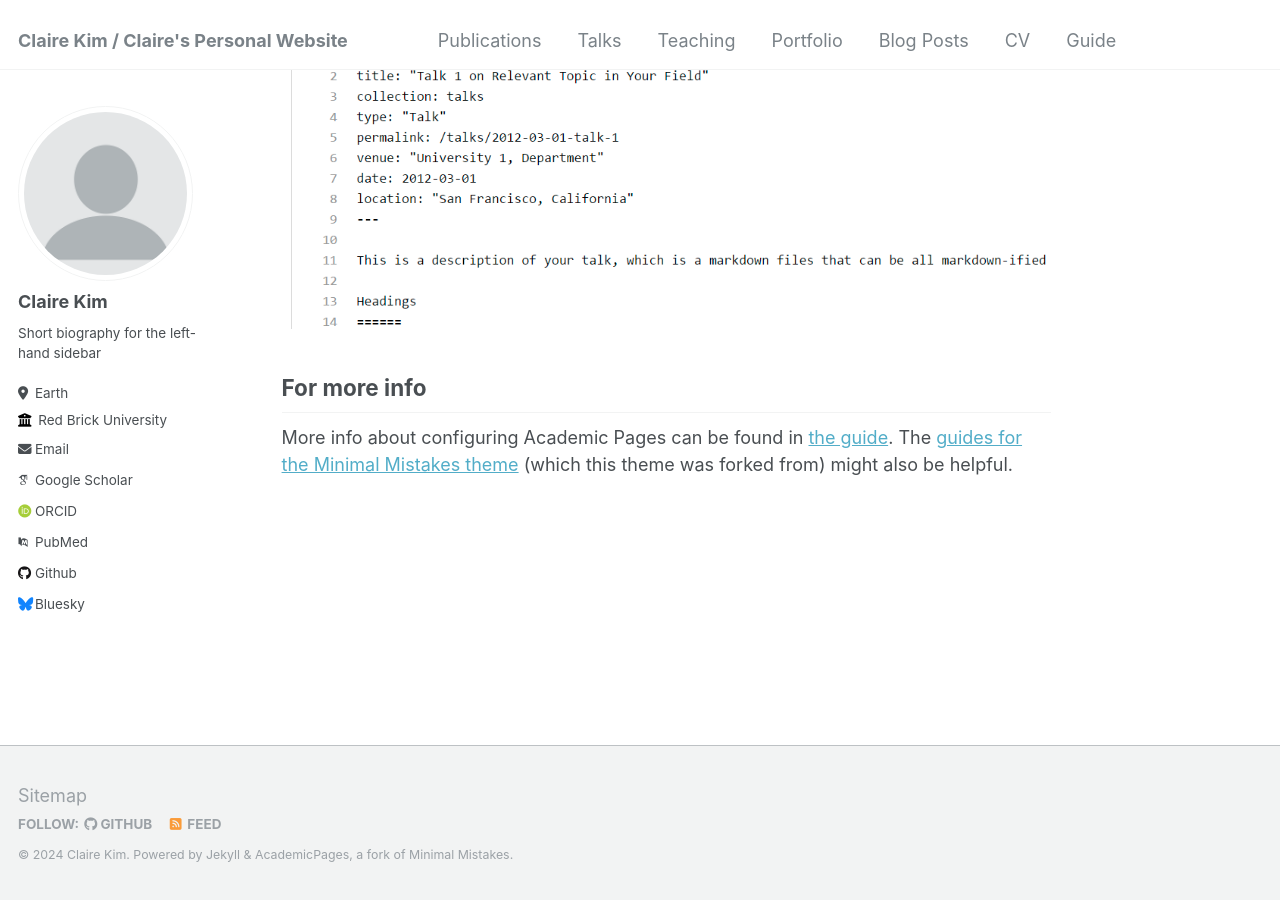
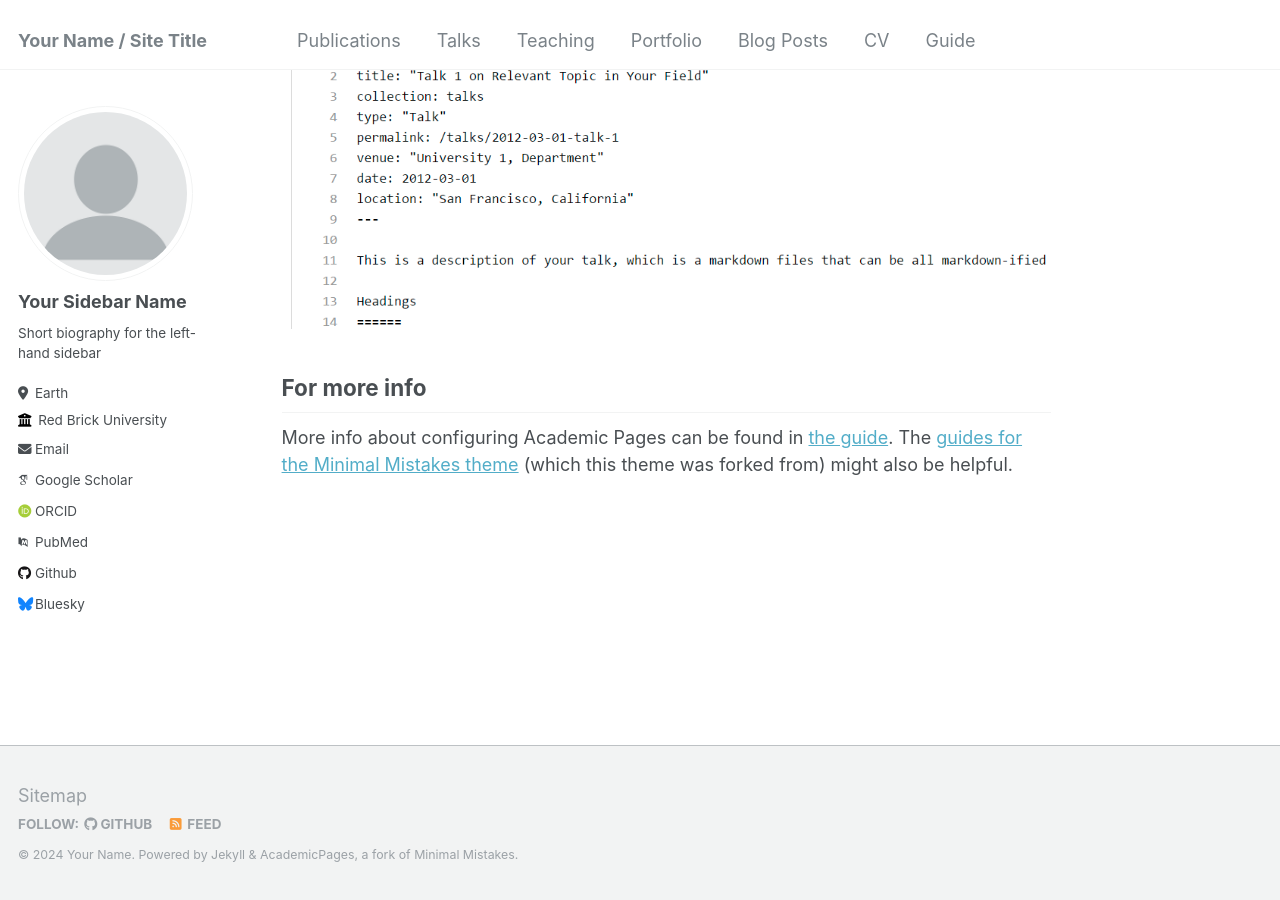
Before and after one commit to ckim0306/ckim0306.github.io, a Jekyll site: the page built from _pages/about.md, in a window 1280 px wide and 900 px high, scrolled down 2660 px. Built offline with Jekyll 4.4.1, drawn with Linux system fonts in a browser that asks for light colours; some web fonts are replaced.

Commit message:
Revert "Some updates"
This reverts commit 03741f861214a7c0be09f726e1f42a7eebd4783a.

```diff
--- a/_config.yml
+++ b/_config.yml
@@ -8,13 +8,13 @@
 
 # Basic Site Settings
 locale                   : "en-US"
-title                    : "Claire Kim / Claire's Personal Website"
+title                    : "Your Name / Site Title"
 title_separator          : "-"
-name                     : &name "Claire Kim"
-description              : &description "PhD student in Todd Castoe's lab"
+name                     : &name "Your Name"
+description              : &description "personal description"
 url                      : https://academicpages.github.io # the base hostname & protocol for your site e.g. "https://mmistakes.github.io"
 baseurl                  : "" # the subpath of your site, e.g. "/blog"
-repository               : "https://ckim0306.github.io/"
+repository               : "academicpages/academicpages.github.io"
 
 # Site Author - The following control what appear as part of the author content on the side bar.
 #               If a field is blank the icon and link will not appear, otherwise it will be shown.
@@ -22,7 +22,7 @@ repository               : "https://ckim0306.github.io/"
 author:
   # Biographic information
   avatar           : "profile.png"
-  name             : "Claire Kim"
+  name             : "Your Sidebar Name"
   pronouns         : # example: "she/her"
   bio              : "Short biography for the left-hand sidebar"
   location         : "Earth"
```
